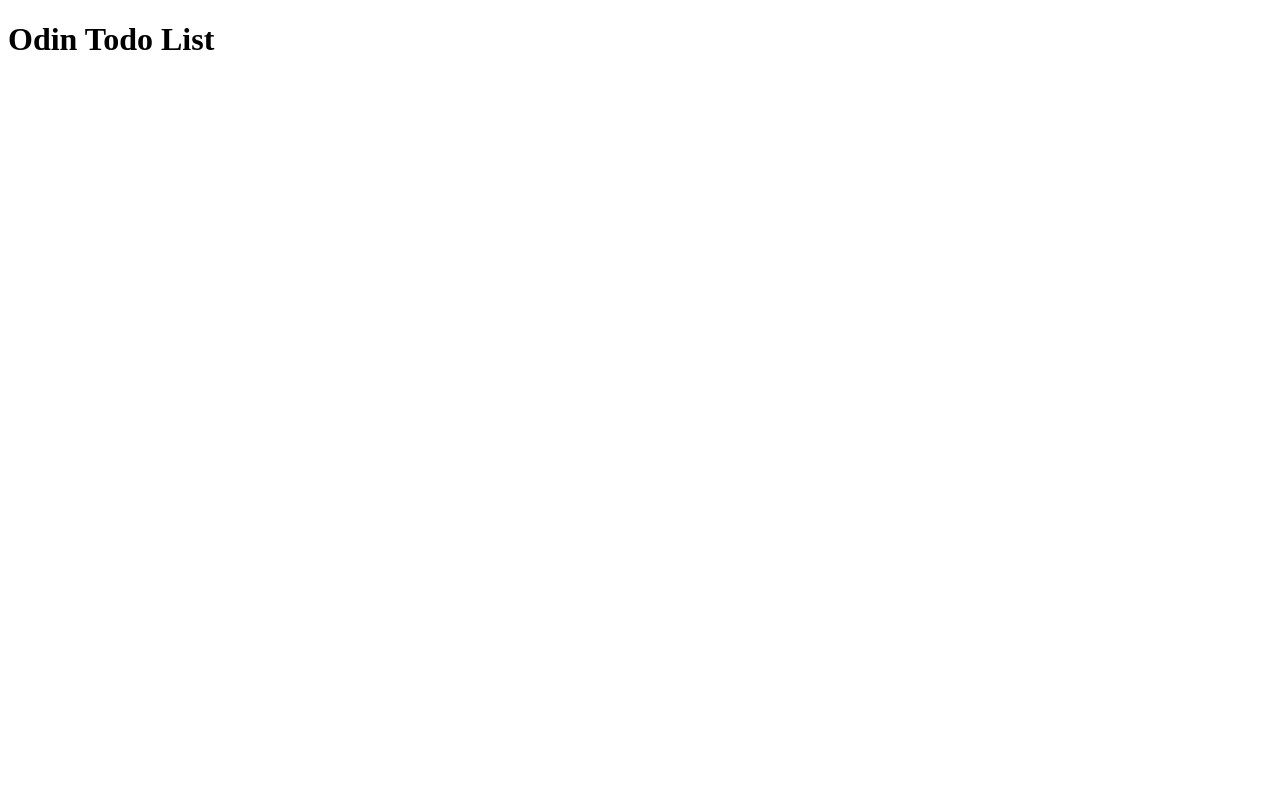
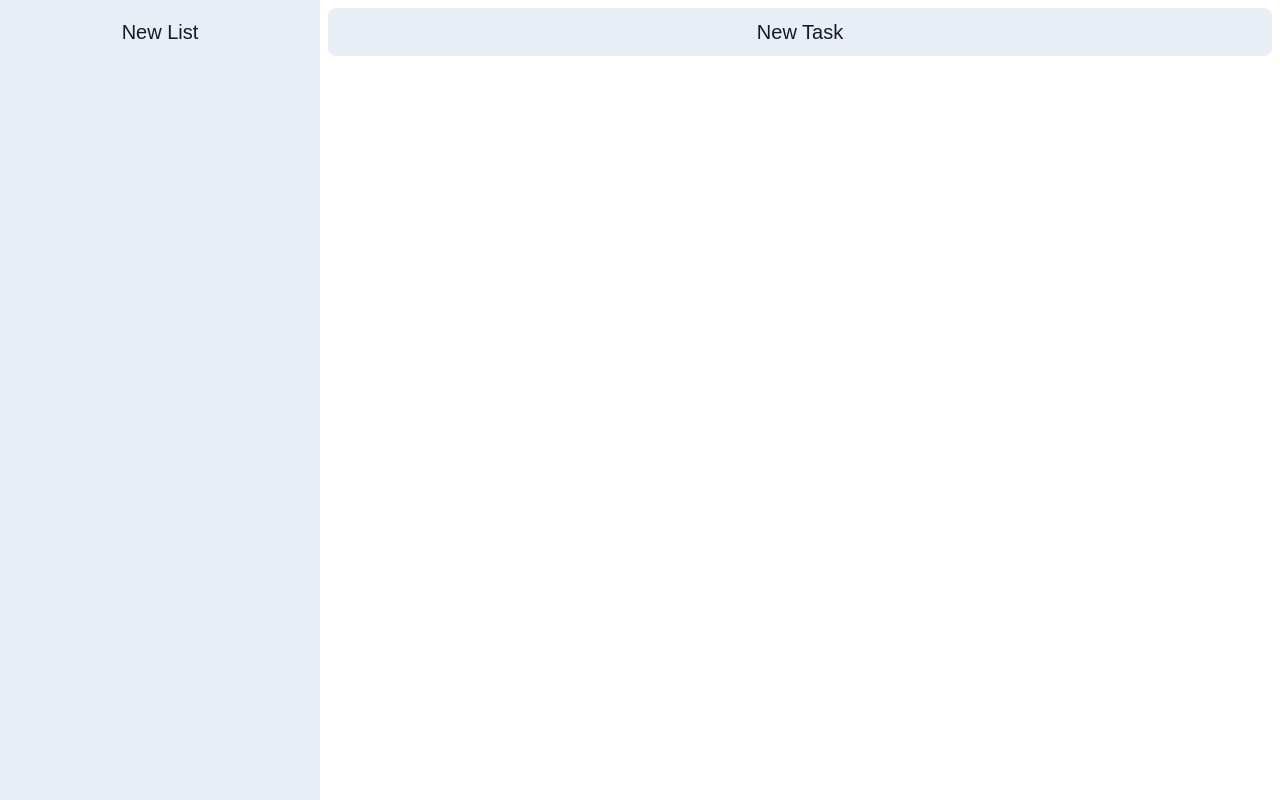
Before and after one commit to max-ldx/odin-todo-list, a website built with webpack: page src/template.html in a window 1280 px wide. Built offline with nearby package versions, Linux system fonts and the light colour scheme.

Commit message:
feat: add sidebar and content area

```diff
--- a/src/style.css
+++ b/src/style.css
@@ -0,0 +1,68 @@
+*,
+*::before,
+*::after {
+    box-sizing: border-box;
+}
+
+:root {
+    --bg-main: oklch(1 0 0);
+    --bg-surface: oklch(0.9476 0.012 259.82);
+    --text-primary: oklch(22% 0.02 240);
+    --text-secondary: oklch(45% 0.02 240);
+    --primary: oklch(55% 0.12 240);
+    --primary-hover: oklch(0.90 0.012 259.82);
+    --accent: oklch(65% 0.10 200);
+    --border: oklch(85% 0.02 240);
+    --spacing-unit: 0.5rem;
+    --radius-s: 0.25rem;
+    --radius-m: 0.5rem;
+    --radius-l: 1rem;
+    --radius-xl: 1.5rem;
+}
+
+body {
+    margin: 0;
+    height: 100vh;
+    display: flex;
+    flex-direction: column;
+    overflow: hidden;
+}
+
+.container {
+    flex-grow: 1;
+    display: grid;
+    grid-template-columns: 20rem 1fr;
+    height: 100%;
+    background-color: var(--bg-main);
+}
+
+.sidebar {
+    background-color: var(--bg-surface);
+}
+
+.sidebar,
+.content {
+    height: 100%;
+    overflow-y: hidden;
+}
+
+.sidebar-scroller,
+.content-scroller {
+    padding: var(--spacing-unit);
+    height: 100%;
+    overflow-y: auto;
+}
+
+.new-button {
+    border: none;
+    background-color: var(--bg-surface);
+    width: 100%;
+    height: 3rem;
+    font-size: 1.25rem;
+    color: var(--text-primary);
+    border-radius: var(--radius-m);
+}
+
+.new-button:hover {
+    background-color: var(--primary-hover);
+}
--- a/src/template.html
+++ b/src/template.html
@@ -8,7 +8,18 @@
 </head>
 
 <body>
-    <h1>Odin Todo List</h1>
+    <div class="container">
+        <div class="sidebar">
+            <div class="sidebar-scroller">
+                <button class="new-button">New List</button>
+            </div>
+        </div>
+        <div class="content">
+            <div class="content-scroller">
+                <button class="new-button">New Task</button>
+            </div>
+        </div>
+    </div>
 </body>
 
 </html>
```
